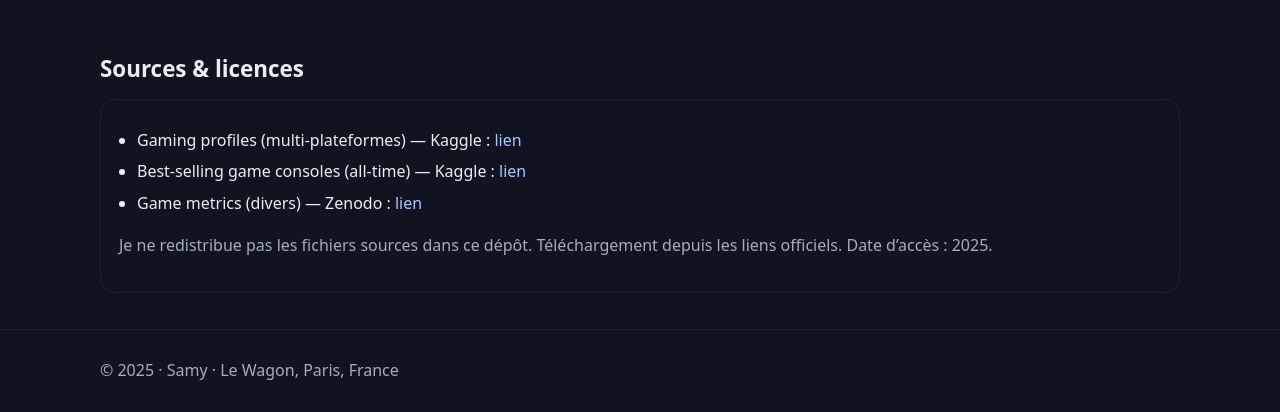
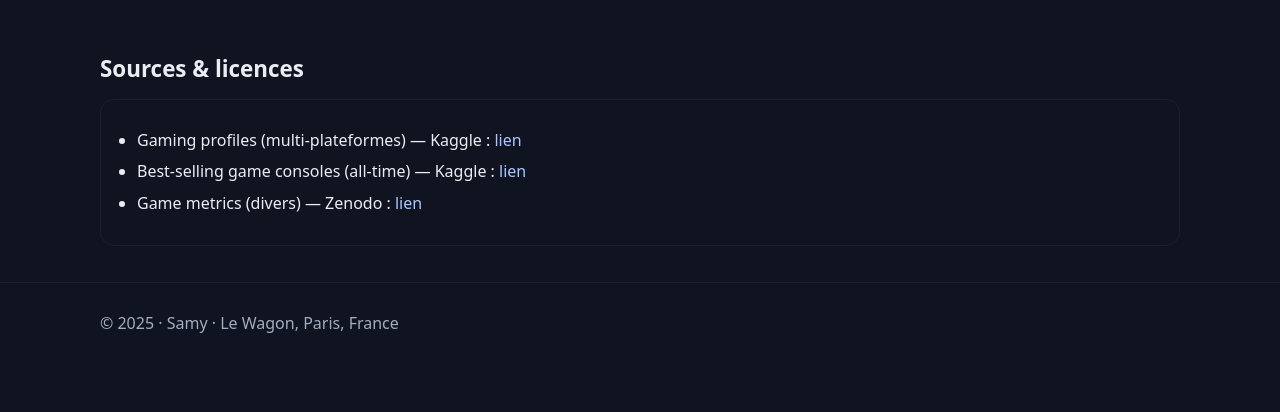
Before and after one commit to Leo020199/Final_Project_LeWagon-Video_Games, a plain HTML site: page index.html in a window 1280 px wide. Shown: the part 2716-3128 px from the top of the page. After the commit the page ends 3080 px from the top, so only its background shows below. Drawn offline with Linux system fonts and the light colour scheme.

Commit message:
Update index.html

```diff
--- a/index.html
+++ b/index.html
@@ -171,7 +171,6 @@
             <a href="https://zenodo.org/records/10797761" target="_blank" rel="noopener">lien</a>
           </li>
         </ul>
-        <p class="muted">Je ne redistribue pas les fichiers sources dans ce dépôt. Téléchargement depuis les liens officiels. Date d’accès : 2025.</p>
       </div>
     </div>
   </section>
```
